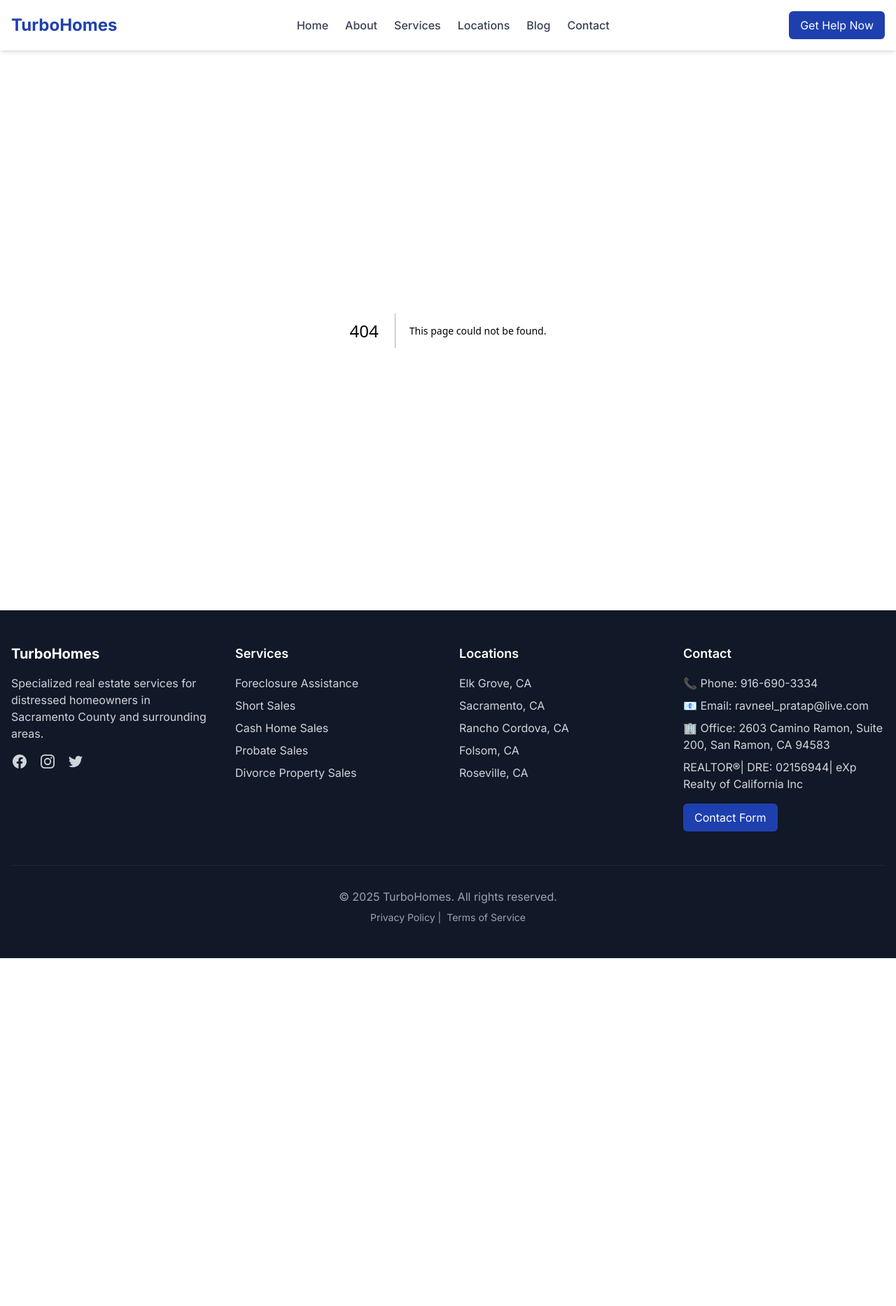
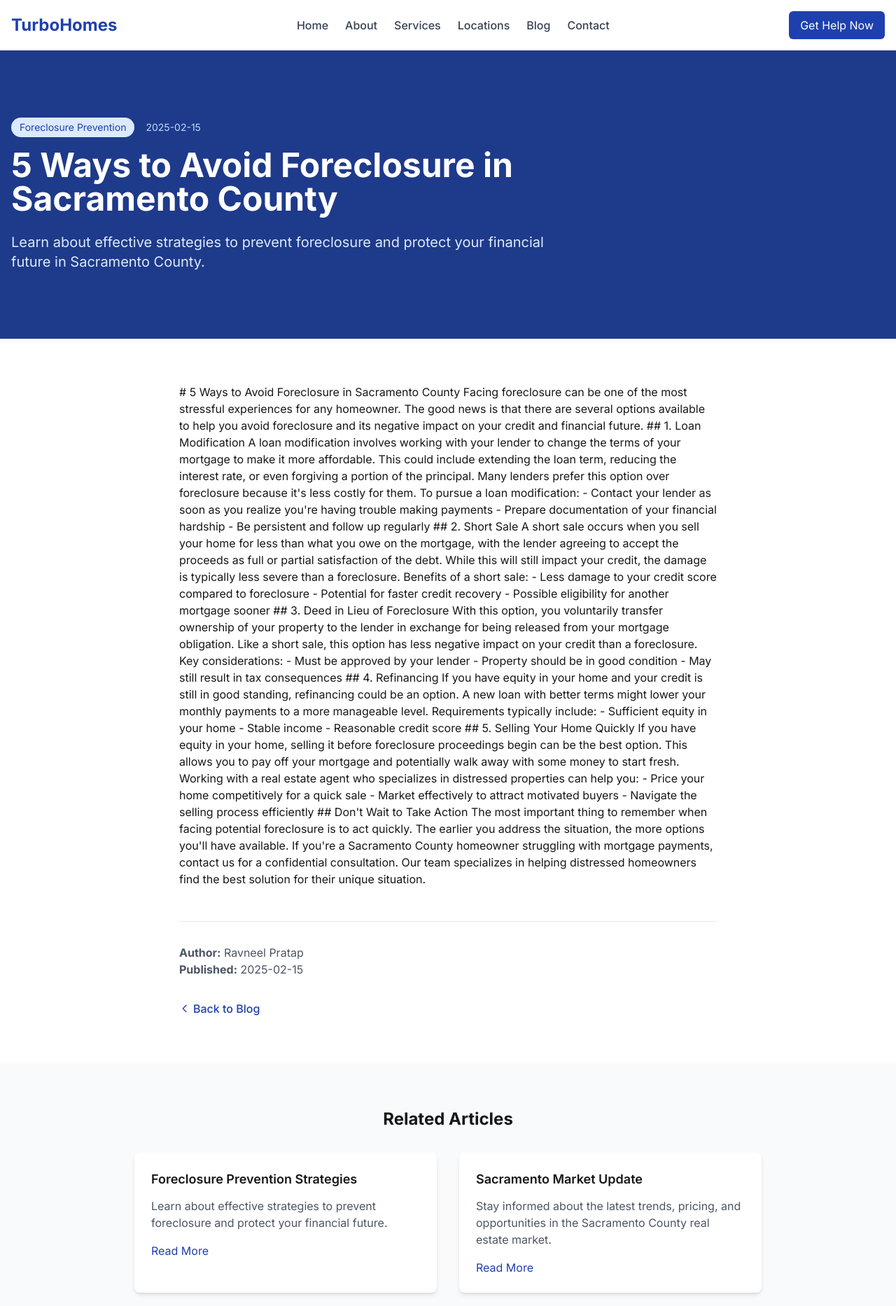
Before and after one commit to TripW1re/reo-agent-website, a Next.js app: page /blog/5-ways-to-avoid-foreclosure-sacramento in a window 1280 px wide. Before the commit this address had no page. Shown: the top 1866 px of the page at 70% size. Before the commit the page ends 1369 px from the top, so only its background shows below. Built offline with nearby package versions, Linux system fonts and the light colour scheme.

Commit message:
Create dynamic route for individual blog posts

```diff
--- /dev/null
+++ b/app/blog/[slug]/page.tsx
@@ -0,0 +1,154 @@
+import { Metadata } from 'next';
+import Link from 'next/link';
+import { getBlogPostBySlug, getBlogPosts } from '../../../lib/data';
+import { notFound } from 'next/navigation';
+
+// Generate static params for all blog posts
+export async function generateStaticParams() {
+  const posts = await getBlogPosts();
+
+  return posts.map((post) => ({
+    slug: post.slug,
+  }));
+}
+
+// Generate metadata for each blog post
+export async function generateMetadata({ params }: { params: { slug: string } }): Promise<Metadata> {
+  const post = await getBlogPostBySlug(params.slug);
+
+  if (!post) {
+    return {
+      title: 'Blog Post Not Found | TurboHomes',
+      description: 'The requested blog post could not be found.',
+    };
+  }
+
+  return {
+    title: post.meta_title?.replace('eXp Realty', 'TurboHomes') || `${post.title} | TurboHomes`,
+    description: post.meta_description?.replace('eXp Realty', 'TurboHomes') || post.excerpt,
+  };
+}
+
+export default async function BlogPostPage({ params }: { params: { slug: string } }) {
+  const post = await getBlogPostBySlug(params.slug);
+
+  if (!post) {
+    notFound();
+  }
+
+  // Format the content (assuming it's markdown or HTML)
+  const formattedContent = post.content.replace(/eXp Realty/g, 'TurboHomes');
+
+  return (
+    <div className="bg-white">
+      {/* Hero Section */}
+      <div className="bg-blue-900 text-white py-16 md:py-24">
+        <div className="container mx-auto px-4">
+          <div className="max-w-3xl">
+            <div className="mb-4">
+              <span className="inline-block bg-blue-100 text-blue-800 text-sm px-3 py-1 rounded-full">
+                {post.category?.name || 'Real Estate'}
+              </span>
+              <span className="text-blue-200 text-sm ml-4">{post.date}</span>
+            </div>
+            <h1 className="text-4xl md:text-5xl font-bold mb-6">{post.title}</h1>
+            <p className="text-xl text-blue-100">
+              {post.excerpt}
+            </p>
+          </div>
+        </div>
+      </div>
+
+      {/* Blog Content Section */}
+      <section className="py-16">
+        <div className="container mx-auto px-4">
+          <div className="max-w-3xl mx-auto">
+            <div className="prose max-w-none">
+              {/* Render the content as HTML */}
+              <div dangerouslySetInnerHTML={{ __html: formattedContent }} />
+            </div>
+
+            <div className="mt-12 pt-8 border-t border-gray-200">
+              <p className="text-gray-600">
+                <strong>Author:</strong> {post.author}
+              </p>
+              <p className="text-gray-600">
+                <strong>Published:</strong> {post.date}
+              </p>
+            </div>
+
+            <div className="mt-8">
+              <Link
+                href="/blog"
+                className="text-blue-800 font-medium hover:text-blue-900 inline-flex items-center"
+              >
+                <svg className="w-4 h-4 mr-1" fill="none" stroke="currentColor" viewBox="0 0 24 24" xmlns="http://www.w3.org/2000/svg">
+                  <path strokeLinecap="round" strokeLinejoin="round" strokeWidth={2} d="M15 19l-7-7 7-7" />
+                </svg>
+                Back to Blog
+              </Link>
+            </div>
+          </div>
+        </div>
+      </section>
+
+      {/* Related Posts Section */}
+      <section className="py-16 bg-gray-50">
+        <div className="container mx-auto px-4">
+          <div className="max-w-4xl mx-auto">
+            <h2 className="text-2xl font-bold mb-8 text-center">Related Articles</h2>
+
+            <div className="grid grid-cols-1 md:grid-cols-2 gap-8">
+              <div className="bg-white p-6 rounded-lg shadow-md">
+                <h3 className="text-lg font-semibold mb-3">Foreclosure Prevention Strategies</h3>
+                <p className="text-gray-600 mb-4">
+                  Learn about effective strategies to prevent foreclosure and protect your financial future.
+                </p>
+                <Link href="/blog" className="text-blue-800 hover:underline">
+                  Read More
+                </Link>
+              </div>
+
+              <div className="bg-white p-6 rounded-lg shadow-md">
+                <h3 className="text-lg font-semibold mb-3">Sacramento Market Update</h3>
+                <p className="text-gray-600 mb-4">
+                  Stay informed about the latest trends, pricing, and opportunities in the Sacramento County real estate market.
+                </p>
+                <Link href="/blog" className="text-blue-800 hover:underline">
+                  Read More
+                </Link>
+              </div>
+            </div>
+          </div>
+        </div>
+      </section>
+
+      {/* CTA Section */}
+      <section className="bg-blue-800 text-white py-16">
+        <div className="container mx-auto px-4 text-center">
+          <h2 className="text-3xl font-bold mb-6">Need Help With Your Property?</h2>
+          <p className="text-xl mb-8 max-w-3xl mx-auto">
+            Whether you're facing foreclosure, going through a divorce, or dealing with an inherited property,
+            we're here to help you find the best solution for your unique situation.
+          </p>
+
+          <div className="flex flex-col sm:flex-row justify-center gap-4">
+            <Link
+              href="/contact"
+              className="bg-white text-blue-800 px-6 py-3 rounded-md font-semibold hover:bg-blue-50 transition-colors inline-block"
+            >
+              Schedule a Consultation
+            </Link>
+
+            <Link
+              href="tel:9166903334"
+              className="border-2 border-white text-white px-6 py-3 rounded-md font-semibold hover:bg-white/10 transition-colors inline-block"
+            >
+              Call Us: (916) 690-3334
+            </Link>
+          </div>
+        </div>
+      </section>
+    </div>
+  );
+}
```
